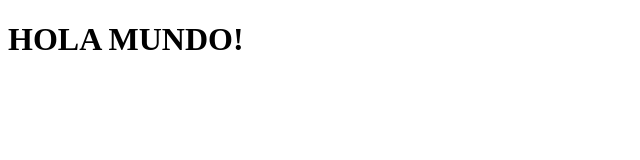
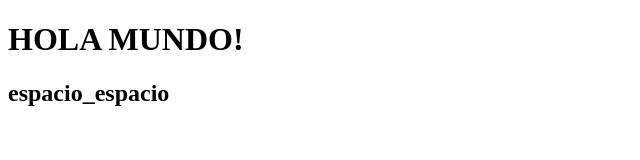
Before and after one commit to ElkronAiken/Tp2_CaC, a plain HTML site: page index.html in a window 1280 px wide. Shown: the whole page, without its empty margins (0-640 px from the left). Drawn offline with Linux system fonts and the light colour scheme.

Commit message:
Segundo commit

```diff
--- a/index.html
+++ b/index.html
@@ -11,5 +11,8 @@
     <h1>
         HOLA MUNDO!
     </h1>
+    <h2>
+        espacio_espacio
+    </h2>
 </body>
 </html>
```
